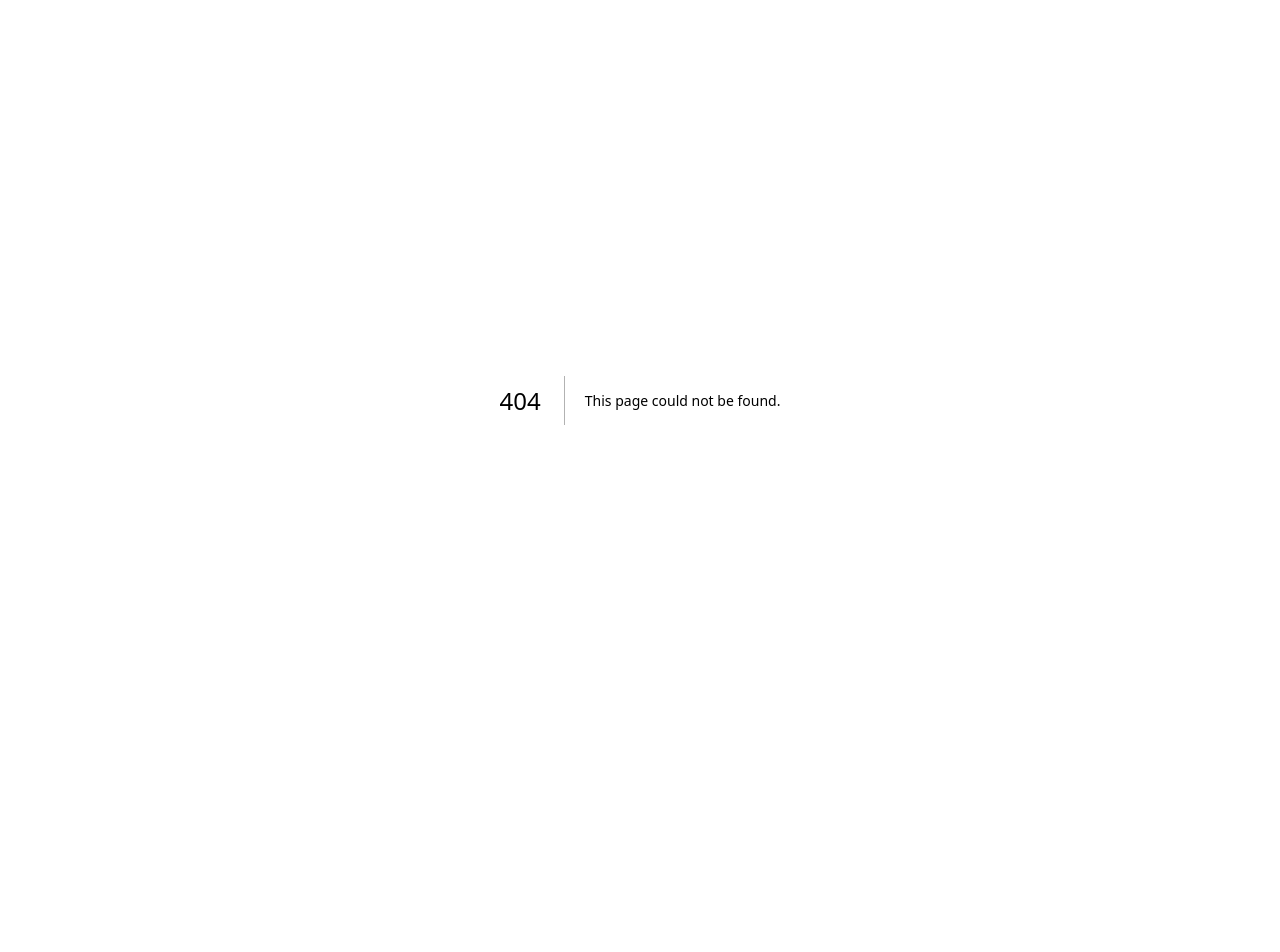
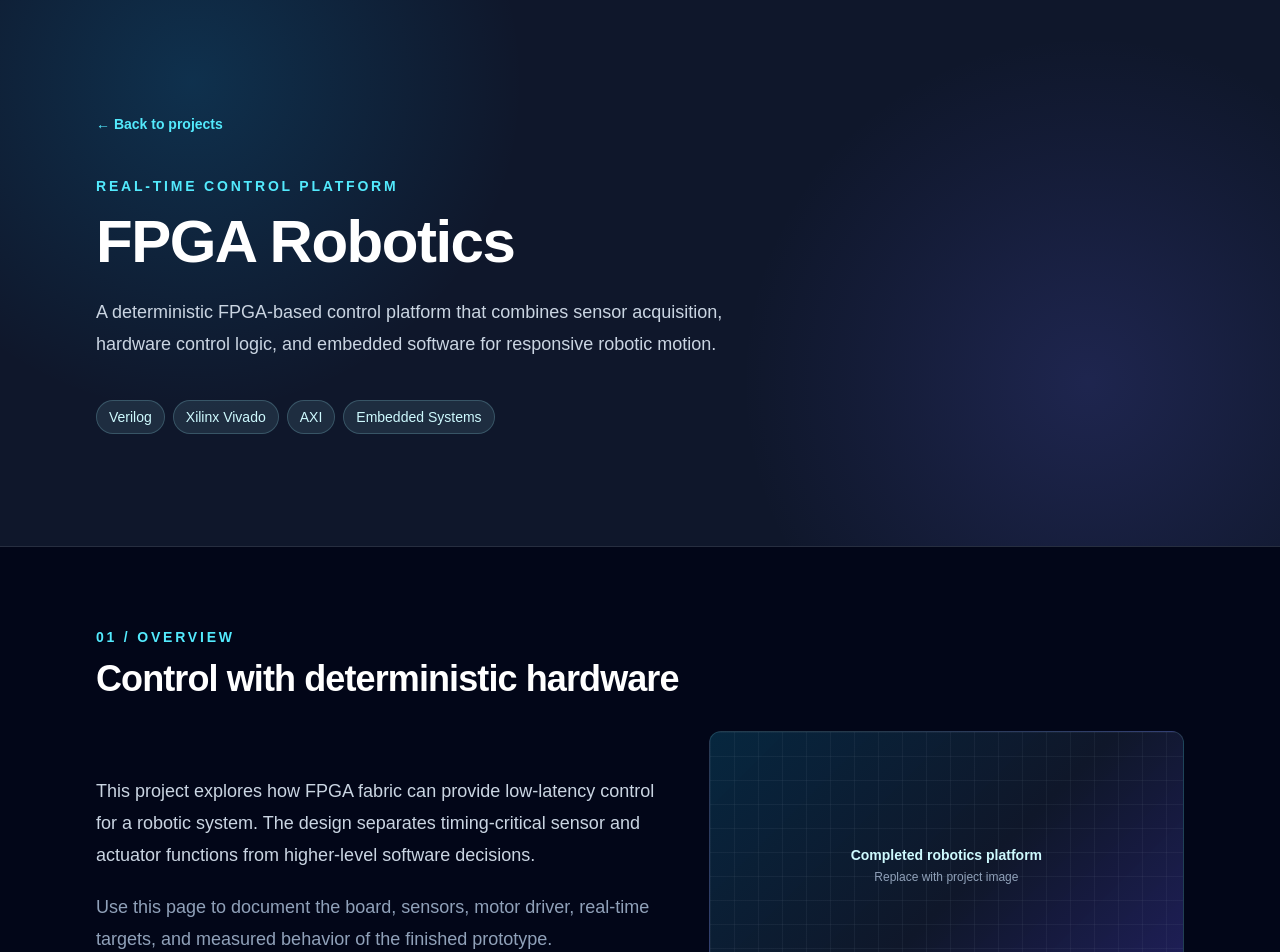
Before and after one commit to Naveenvelgapally/Portfolio, a Next.js app: page /projects/fpga-robotics in a window 1280 px wide. Before the commit this address had no page. Shown: the top 952 px of the page. Before the commit the page ends 800 px from the top, so only its background shows below. Built offline with nearby package versions, Linux system fonts and the light colour scheme.

Commit message:
FPGA project

```diff
--- /dev/null
+++ b/app/projects/fpga-robotics/page.tsx
@@ -0,0 +1,113 @@
+import type { Metadata } from "next";
+import Link from "next/link";
+import { MetricCard } from "@/components/project/MetricCard";
+import { PlaceholderImage } from "@/components/project/PlaceholderImage";
+import { ProjectSection } from "@/components/project/ProjectSection";
+
+export const metadata: Metadata = {
+  title: "FPGA Robotics | Portfolio",
+  description: "A real-time FPGA robotics platform for sensor processing and motor control.",
+};
+
+const resources = [
+  { label: "LUTs", value: "Placeholder", detail: "Add utilized / available LUTs." },
+  { label: "Flip-flops", value: "Placeholder", detail: "Add utilized / available registers." },
+  { label: "BRAM", value: "Placeholder", detail: "Add utilized / available block RAM." },
+  { label: "DSP slices", value: "Placeholder", detail: "Add utilized / available DSP blocks." },
+];
+
+export default function FpgaRoboticsProjectPage() {
+  return (
+    <main className="min-h-screen bg-slate-950 text-slate-100">
+      <section className="relative isolate overflow-hidden border-b border-white/10 bg-slate-900 py-20 sm:py-28">
+        <div className="absolute inset-0 -z-10 bg-[radial-gradient(circle_at_15%_15%,rgba(14,165,233,0.18),transparent_28%),radial-gradient(circle_at_85%_70%,rgba(99,102,241,0.18),transparent_30%)]" />
+        <div className="mx-auto max-w-6xl px-6 lg:px-8">
+          <Link href="/#projects" className="inline-flex text-sm font-semibold text-cyan-300 transition-colors hover:text-cyan-100 focus-visible:outline-2 focus-visible:outline-offset-4 focus-visible:outline-cyan-300">← Back to projects</Link>
+          <p className="mt-10 text-sm font-semibold uppercase tracking-[0.2em] text-cyan-300">Real-time control platform</p>
+          <h1 className="mt-4 max-w-4xl text-5xl font-semibold tracking-tight text-white sm:text-6xl">FPGA Robotics</h1>
+          <p className="mt-6 max-w-2xl text-lg leading-8 text-slate-300">A deterministic FPGA-based control platform that combines sensor acquisition, hardware control logic, and embedded software for responsive robotic motion.</p>
+          <div className="mt-10 flex flex-wrap gap-2">
+            {["Verilog", "Xilinx Vivado", "AXI", "Embedded Systems"].map((item) => <span key={item} className="rounded-full border border-cyan-200/20 bg-cyan-200/10 px-3 py-1.5 text-sm text-cyan-100">{item}</span>)}
+          </div>
+        </div>
+      </section>
+
+      <ProjectSection id="overview" eyebrow="01 / Overview" title="Control with deterministic hardware">
+        <div className="grid gap-8 lg:grid-cols-[1.1fr_0.9fr] lg:items-center">
+          <div className="space-y-5 text-lg leading-8 text-slate-300">
+            <p>This project explores how FPGA fabric can provide low-latency control for a robotic system. The design separates timing-critical sensor and actuator functions from higher-level software decisions.</p>
+            <p className="text-slate-400">Use this page to document the board, sensors, motor driver, real-time targets, and measured behavior of the finished prototype.</p>
+          </div>
+          <PlaceholderImage label="Completed robotics platform" />
+        </div>
+      </ProjectSection>
+
+      <ProjectSection id="architecture" eyebrow="02 / Architecture" title="A layered hardware and software system" className="border-y border-white/10 bg-slate-900/40">
+        <div className="grid gap-8 lg:grid-cols-2">
+          <PlaceholderImage label="System architecture diagram" />
+          <div className="rounded-xl border border-white/10 bg-slate-950 p-7">
+            <h3 className="text-xl font-semibold text-white">Data and control path</h3>
+            <ul className="mt-5 space-y-4 leading-7 text-slate-400">
+              <li>• Sensor interfaces capture external state into predictable hardware pipelines.</li>
+              <li>• FPGA control logic generates PWM, safety, and timing-critical signals.</li>
+              <li>• An AXI-connected processor handles configuration and high-level behavior.</li>
+              <li>• Debug interfaces expose live state during bring-up and test.</li>
+            </ul>
+          </div>
+        </div>
+      </ProjectSection>
+
+      <ProjectSection id="vivado-block-design" eyebrow="03 / Vivado Block Design" title="An integrated programmable system">
+        <div className="grid gap-8 lg:grid-cols-[0.85fr_1.15fr] lg:items-center">
+          <PlaceholderImage label="Vivado block design" description="Replace with exported block-design screenshot" />
+          <div>
+            <p className="text-lg leading-8 text-slate-300">The block design connects processing-system interfaces, custom RTL peripherals, memory, and debug infrastructure through a clear AXI-based architecture.</p>
+            <ul className="mt-6 space-y-3 text-slate-400">
+              <li className="flex gap-3"><span className="mt-2 size-1.5 shrink-0 rounded-full bg-cyan-300" />Document IP blocks, clocks, resets, and bus interconnect here.</li>
+              <li className="flex gap-3"><span className="mt-2 size-1.5 shrink-0 rounded-full bg-cyan-300" />Add interface frequencies and address-map decisions.</li>
+              <li className="flex gap-3"><span className="mt-2 size-1.5 shrink-0 rounded-full bg-cyan-300" />Capture ILA probes and validation checkpoints for repeatable debug.</li>
+            </ul>
+          </div>
+        </div>
+      </ProjectSection>
+
+      <ProjectSection id="hardware" eyebrow="04 / Hardware" title="Custom logic for real-time behavior" className="border-y border-white/10 bg-slate-900/40">
+        <div className="grid gap-5 md:grid-cols-3">
+          {["Sensor acquisition", "Motor control", "Safety monitoring"].map((title) => <div key={title} className="rounded-xl border border-white/10 bg-slate-950 p-6"><h3 className="font-semibold text-white">{title}</h3><p className="mt-3 leading-7 text-slate-400">Describe the relevant RTL module, interface protocol, and how it was verified in simulation and on board.</p></div>)}
+        </div>
+      </ProjectSection>
+
+      <ProjectSection id="software" eyebrow="05 / Software" title="Software for configuration and behavior">
+        <div className="grid gap-8 lg:grid-cols-2">
+          <div className="rounded-xl border border-white/10 bg-slate-900 p-7"><h3 className="text-xl font-semibold text-white">Embedded control layer</h3><p className="mt-4 leading-7 text-slate-400">Use this area to document initialization, register access, sensor calibration, motion state machines, and serial or network interfaces.</p></div>
+          <PlaceholderImage label="Software control flow" description="Replace with state diagram or console capture" />
+        </div>
+      </ProjectSection>
+
+      <ProjectSection id="resource-utilization" eyebrow="06 / Resource Utilization" title="Implementation footprint" className="border-y border-white/10 bg-slate-900/40">
+        <div className="grid gap-4 sm:grid-cols-2 lg:grid-cols-4">{resources.map((resource) => <MetricCard key={resource.label} {...resource} />)}</div>
+      </ProjectSection>
+
+      <ProjectSection id="timing" eyebrow="07 / Timing" title="Closing timing for control loops">
+        <div className="grid gap-8 lg:grid-cols-[1.1fr_0.9fr] lg:items-center">
+          <div><p className="text-lg leading-8 text-slate-300">Timing analysis verifies that the FPGA can execute each synchronous control path at the intended clock frequency. Record final constraints, worst slack, and any pipeline changes made to close timing.</p><div className="mt-6 rounded-xl border border-white/10 bg-slate-900 p-5 text-slate-400"><span className="text-sm font-semibold uppercase tracking-[0.16em] text-cyan-300">Timing status</span><p className="mt-3 text-2xl font-semibold text-white">Placeholder</p><p className="mt-2 text-sm">Add setup and hold summary from the implementation report.</p></div></div>
+          <PlaceholderImage label="Timing summary report" />
+        </div>
+      </ProjectSection>
+
+      <ProjectSection id="demo" eyebrow="08 / Demo Video" title="See the system in motion" className="border-y border-white/10 bg-slate-900/40">
+        <div className="mx-auto max-w-4xl"><PlaceholderImage label="Demo video placeholder" description="Embed a YouTube, Vimeo, or self-hosted project demo here" className="aspect-video" /></div>
+      </ProjectSection>
+
+      <ProjectSection id="gallery" eyebrow="09 / Gallery" title="Build and bring-up checkpoints">
+        <div className="grid gap-5 md:grid-cols-2 lg:grid-cols-3">
+          <PlaceholderImage label="FPGA board" /><PlaceholderImage label="Robot chassis" /><PlaceholderImage label="Sensor wiring" /><PlaceholderImage label="ILA debug" /><PlaceholderImage label="Vivado report" /><PlaceholderImage label="Field test" />
+        </div>
+      </ProjectSection>
+
+      <ProjectSection id="lessons-learned" eyebrow="10 / Lessons Learned" title="Hardware and software work best together" className="border-t border-white/10 bg-slate-900/40">
+        <div className="max-w-3xl space-y-4 text-lg leading-8 text-slate-300"><p>Separating real-time control from high-level software makes timing behavior easier to reason about and test. Clear interfaces between the two layers reduce integration friction.</p><p className="text-slate-400">Instrumenting the design early—with simulation, assertions, and on-chip debug—turns board bring-up into a repeatable engineering process rather than a guessing exercise.</p></div>
+      </ProjectSection>
+    </main>
+  );
+}
--- a/components/FeaturedProjects.tsx
+++ b/components/FeaturedProjects.tsx
@@ -11,6 +11,7 @@ const projects = [
     title: "FPGA Robotics",
     description: "A real-time FPGA control platform that integrates sensor inputs, motor control, and deterministic decision-making for a mobile robot.",
     technologies: ["Verilog", "Xilinx Vivado", "AXI", "Embedded Systems"],
+    href: "/projects/fpga-robotics",
   },
   {
     title: "GEMM Accelerator",
```
